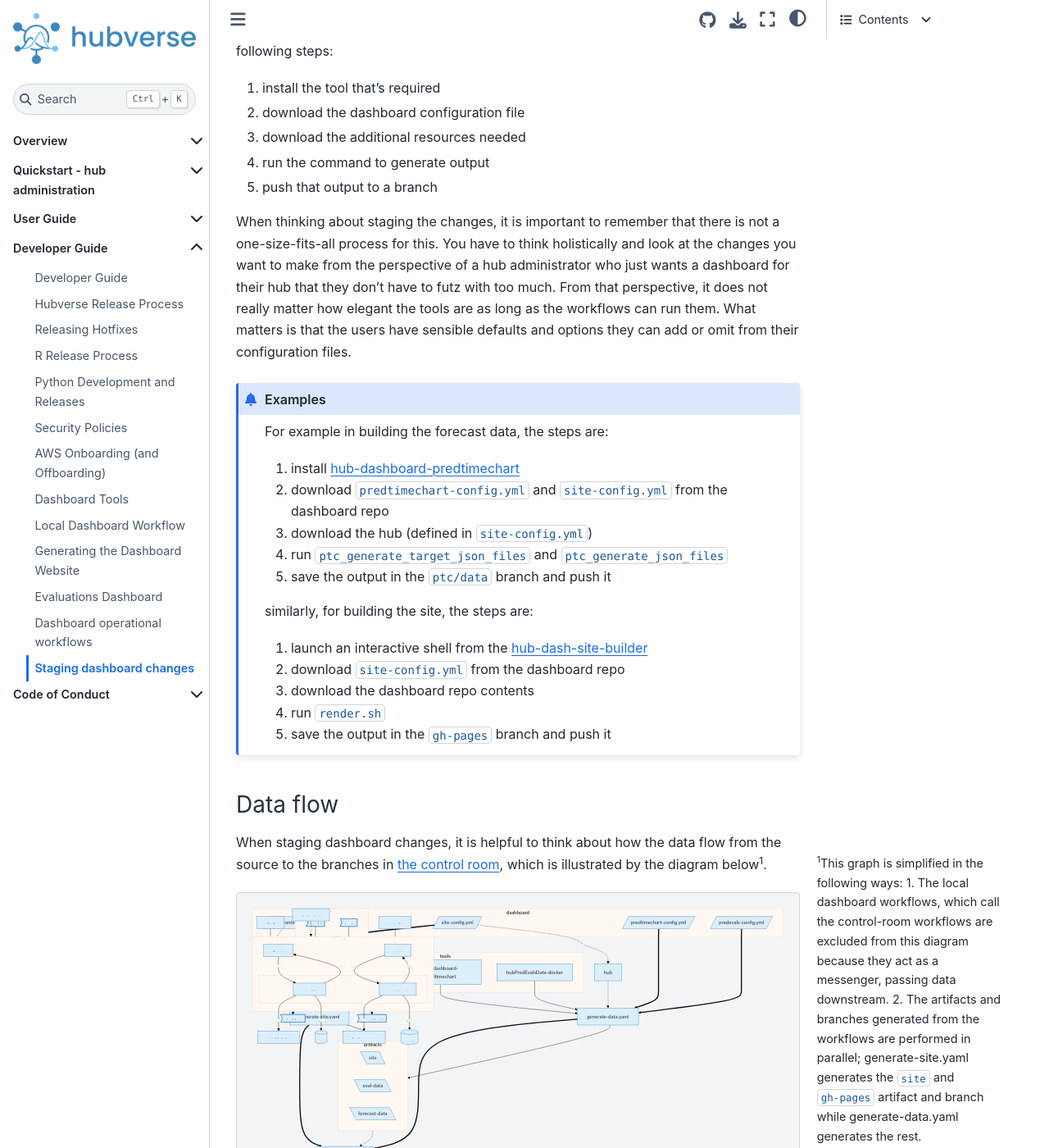
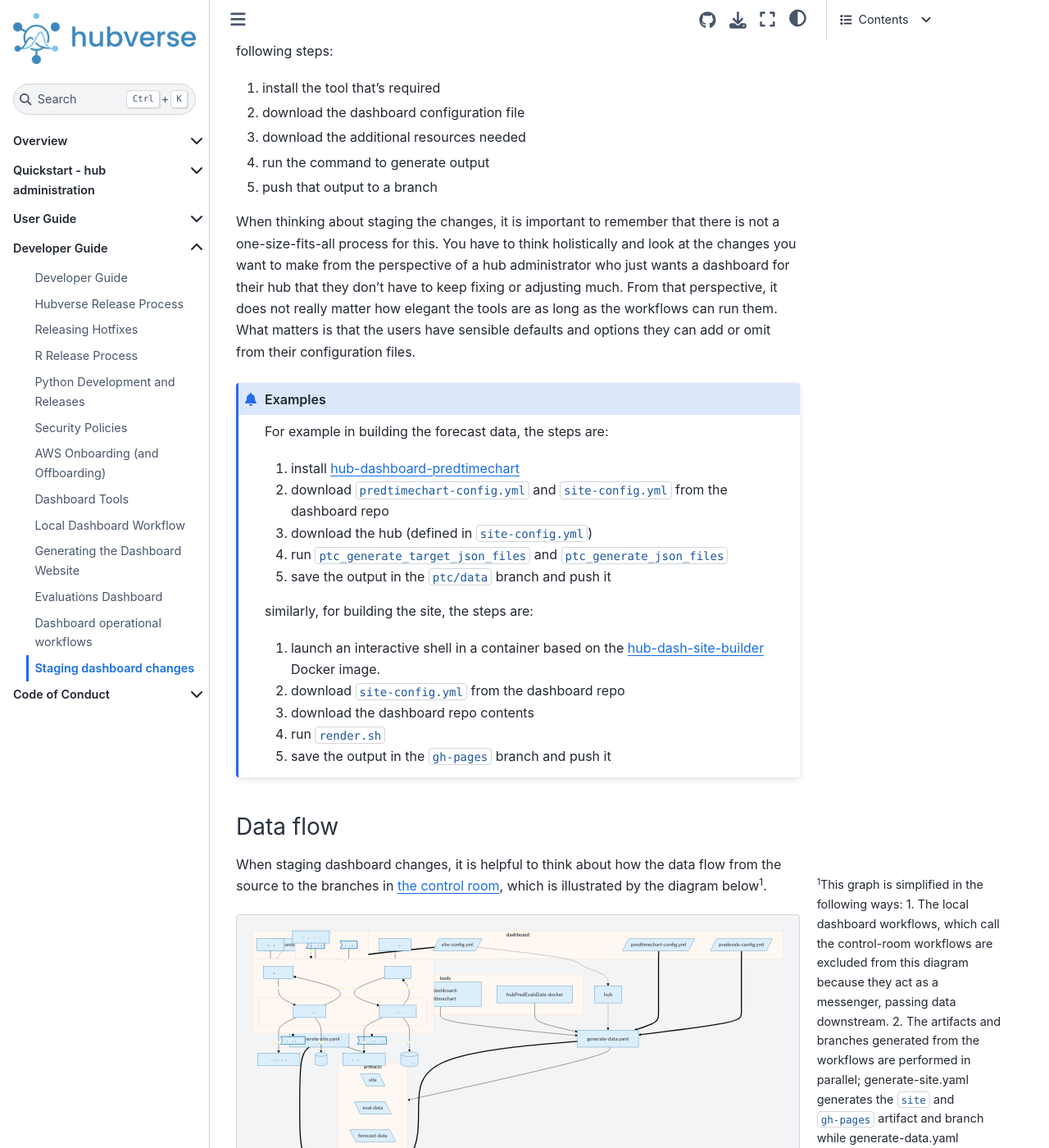
Before and after one commit to hubverse-org/hubDocs, a Sphinx documentation site: the page built from docs/source/developer/dashboard-staging.md, in a window 1280 px wide and 1400 px high, scrolled down 855 px. Shown: the whole window at 82% size. Built offline with Sphinx 7.4.7 and the Sphinx Book theme 1.1.4, drawn with Linux system fonts in a browser that asks for light colours; comment, search, counter and statistics services are not loaded; part of the change alters nothing that is shown; some of the changed text lies outside the part shown.

````diff
--- a/docs/source/developer/dashboard-staging.md
+++ b/docs/source/developer/dashboard-staging.md
@@ -45,7 +45,7 @@ branches of the repository. In order to do that, they use the following steps:
 When thinking about staging the changes, it is important to remember that there
 is not a one-size-fits-all process for this. You have to think holistically and
 look at the changes you want to make from the perspective of a hub administrator
-who just wants a dashboard for their hub that they don't have to futz with too
+who just wants a dashboard for their hub that they don’t have to keep fixing or adjusting
 much. From that perspective, it does not really matter how elegant the tools are
 as long as the workflows can run them. What matters is that the users have
 sensible defaults and options they can add or omit from their configuration
@@ -63,7 +63,7 @@ For example in building the forecast data, the steps are:
 
 similarly, for building the site, the steps are:
 
-1. launch an interactive shell from the [hub-dash-site-builder](https://github.com/hubverse-org/hub-dash-site-builder)
+1. launch an interactive shell in a container based on  the [hub-dash-site-builder](https://github.com/hubverse-org/hub-dash-site-builder) Docker image.
 2. download `site-config.yml` from the dashboard repo
 3. download the dashboard repo contents
 4. run `render.sh`
@@ -186,7 +186,7 @@ about _how_ the resource is built or provisioned, then you can do local staging.
 ### Option 1: local staging
 
 This option is ideal for **changes that do not affect _how_ the resource is
-built or provisioned.** Doing remote staging involves the same steps as the
+built or provisioned.** Doing local staging involves the same steps as the
 [local workflow](./dashboard-local.md) except that you would install the development version of the tool
 you are testing.
 
@@ -198,7 +198,7 @@ follow this process:
 1. implement change in new branch of
    [hub-dashboard-predtimechart](https://github.com/hubverse-org/hub-dashboard-predtimechart)
    and install locally.
-2. create a local copy of a dashboard repository
+2. create a local copy of a dashboard repository and the hub it points to
 3. [generate the forecasts data](#dashboard-local-forecasts) with the
    appropriate command
 4. inspect the output (check that no files are missing or added)
@@ -356,7 +356,7 @@ flowchart TD
 
 
 The JavaScript components we provide to the webpage are known as _version
-aliased_ URLs, which is signified by the `@v3` for PredTimeChart or `@v1` for
+aliased_ URLs, which, at the time of writing, is signified by the `@v3` for PredTimeChart or `@v1` for
 PredEvals. This means that the sites will always get the latest version up to
 that major version number. For example, if we release version 1.1.0 of PredEvals,
 then the users downstream will have that version delivered via the CDN, but if
@@ -385,7 +385,7 @@ https://purge.jsdelivr.net/gh/hubverse-org/predevals/dist/predevals.bundle.js
 :::
 
 
-### Fetching orphan branches
+### Accessing pre-built data
 
 The data generation workflows may take into account data that have already been
 generated in order to save computational time. When you are staging locally, it
@@ -399,7 +399,7 @@ use in the [site builder
 tests](https://github.com/hubverse-org/hub-dash-site-builder/blob/77f40021cfb473cbcf2c9986b6aa518af13d863d/tests/run.sh#L94-L95).
 
 
-The pattern for to add a git worktree is:
+The pattern to add a git worktree is:
 
 ```bash
 git worktree add --checkout <directory> <branch>
````
